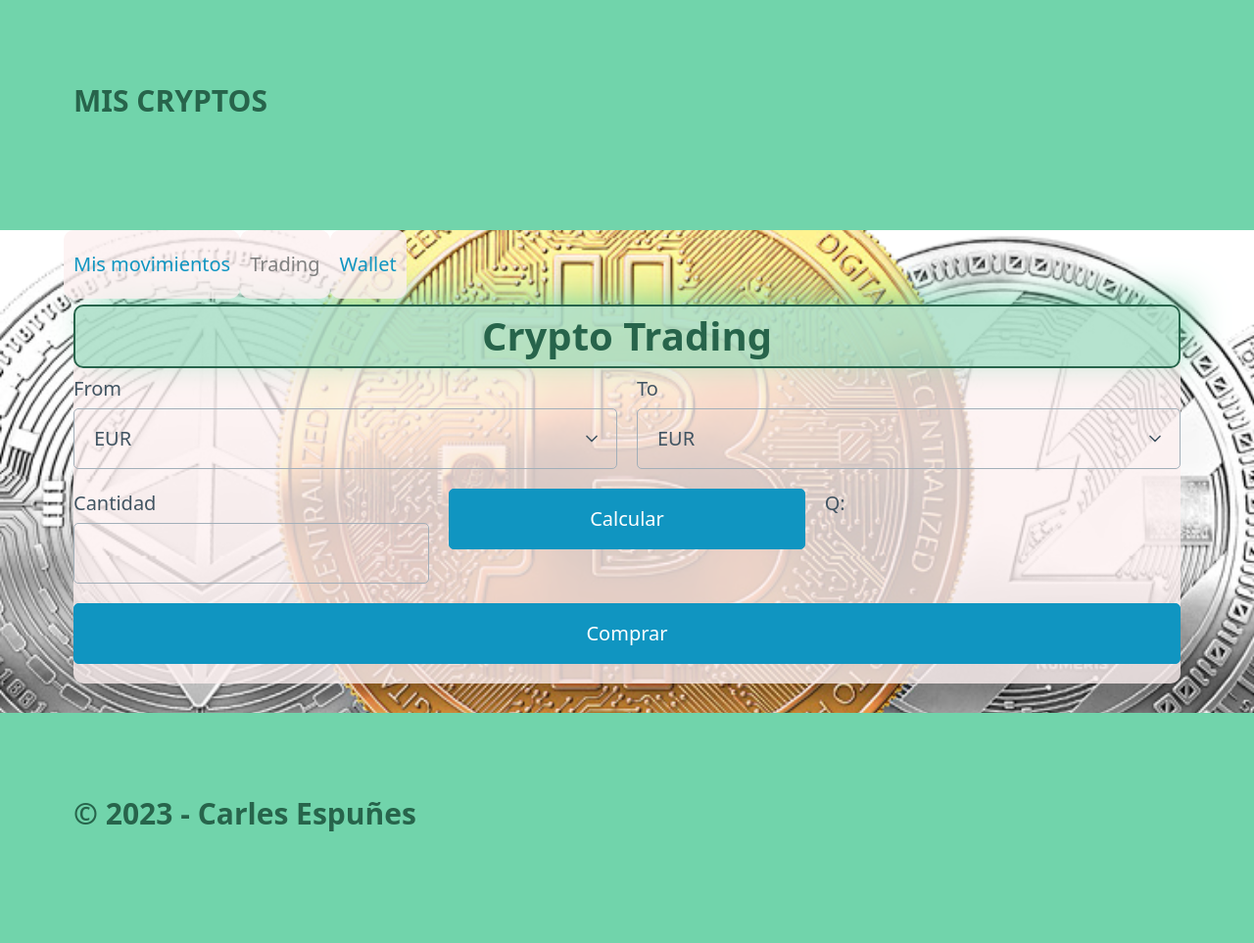
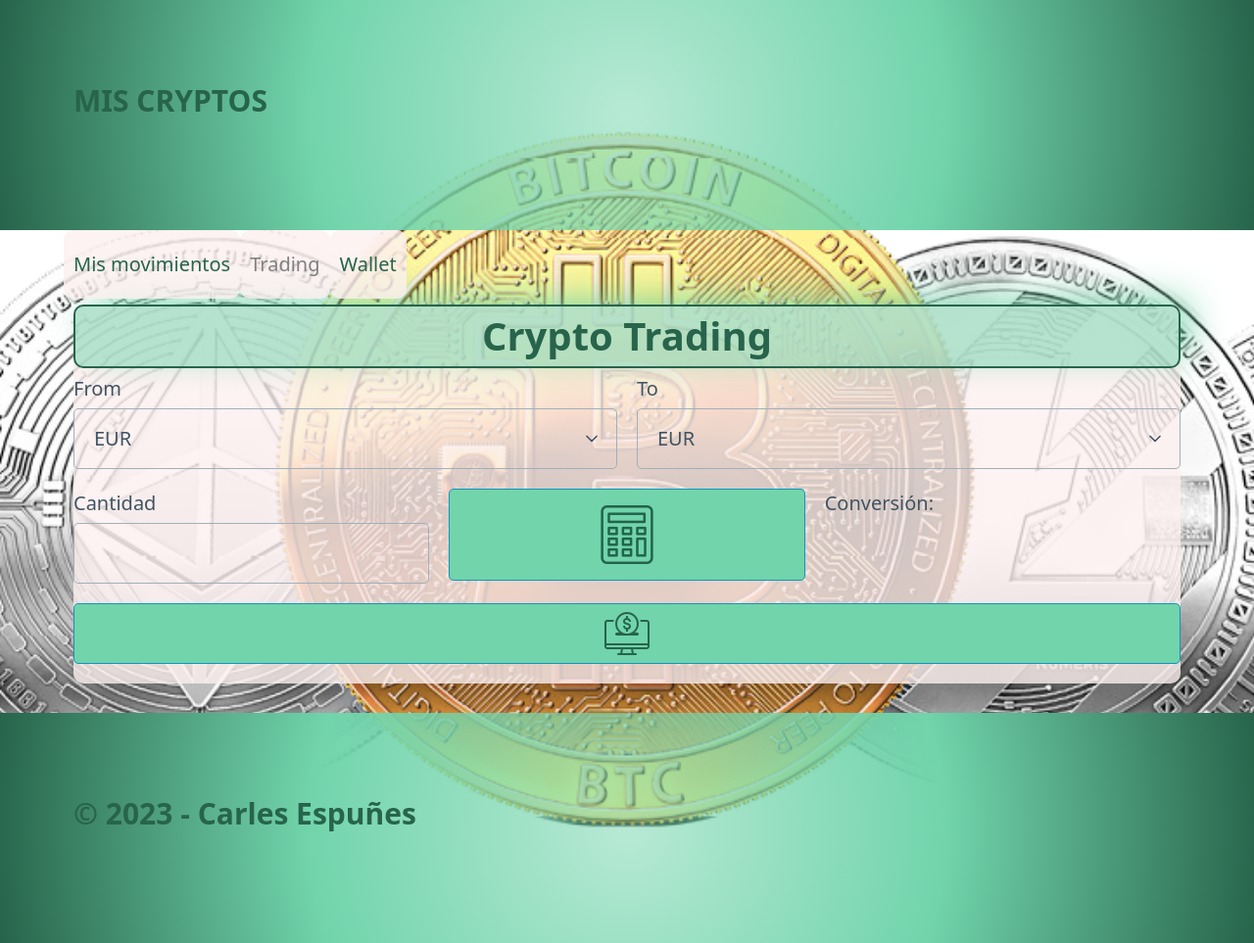
Before and after one commit to Cespuess/Proyecto_final_Bootcamp_0, a Flask app: page /purchase in a window 1280 px wide. Shown: the whole page at 98% size. Run offline with Flask 3, Linux system fonts and the light colour scheme; parts of the project's set-up code (start-up, migrations or seed data) failed here and were passed over.

Commit message:
feat datetime, api y status arriba, prueba errores BD y css purchase

```diff
--- a/mis_criptos/forms.py
+++ b/mis_criptos/forms.py
@@ -24,7 +24,7 @@ class CryptoForm(FlaskForm):
     h_time = HiddenField()
 
     calculate = SubmitField("Calcular")
-    buy = SubmitField("Comprar")
+    buy = SubmitField("Compra")
     #hemos creado un formulario con WTForm con los campor requeridos con los validadores y los errores que se muestran al ponerlo mal, sinó podemos nada de mensaje se mostrará uno estándar en inglés. NO OLVIDAR DE IMPORTAR TOT
 
 
--- a/mis_criptos/models.py
+++ b/mis_criptos/models.py
@@ -42,9 +42,9 @@ class Api:
             data = response.json()# hemos creado un diccionario con el texto de la respuesta del json
 
             if response.status_code == 200: # pedimos el código de respuesta para estar seguros de que si la petición ha ido bien poder hacer los cálculos necesarios
-                rate = Decimal(data["rate"])
+                rate = Decimal(data["rate"])# utilizamos el módulo Decimal para que nos de el número en decimales y no en notación científica
                 self.quantity_to = Decimal(self.quantity_from) * rate
-                self.date, self.time = self.get_time(data["time"])
+                #self.date, self.time = self.get_time(data["time"])
             elif response.status_code == 400:
                 self.error = "Solicitud incorrecta: hay algún problema con su solicitud"
             elif response.status_code == 401:
--- a/mis_criptos/routes.py
+++ b/mis_criptos/routes.py
@@ -3,8 +3,11 @@ from flask import render_template, redirect, request, url_for, flash
 from mis_criptos.models import Movement, CryptosDAOsqlite, Api, Status
 from mis_criptos.forms import CryptoForm
 import sqlite3
+import datetime
 
 dao=CryptosDAOsqlite(app.config.get("PATH_SQLITE"))
+api = Api() # instanciamos la clase con toda la info de la petición a la API
+status = Status(dao)
 
 @app.route("/")
 def index():
@@ -25,7 +28,6 @@ def index():
 @app.route("/purchase", methods=["GET", "POST"])# poniendo el methods se habilita el post, porque el get va siempre activado
 def trading():
     form = CryptoForm()# instanciamos la clase del formulario vacío
-    api = Api() # instanciamos la clase con toda la info de la petición a la API
     if request.method == "GET":
         return render_template("purchase.html", form=form, route=request.path, title="Trading")
     elif form.calculate.data:  # si el botón calcular ha sido el pulsado
@@ -39,13 +41,13 @@ def trading():
                 flash(api.error)# capturamos el error que se haya podido procucir en la llamada a la API
                 return render_template('purchase.html', form=form, route=request.path,title="Trading", api=api)
 
-
+            date_form = datetime.datetime.now()
             form.h_from.data = form.m_from.data #damos el valor correspondiente a los campos ocultos
             form.h_to.data = form.m_to.data
             form.h_q.data = form.q_from.data
             form.h_q_to.data = api.quantity_to
-            form.h_date.data = api.date
-            form.h_time.data = api.time
+            form.h_date.data = date_form.strftime("%Y-%m-%d")
+            form.h_time.data = date_form.strftime("%X")
 
             return render_template('purchase.html', form=form, route=request.path,title="Trading", api=api)
 
@@ -67,7 +69,7 @@ def trading():
 
                     return redirect("/") # nos devuelve a la página inicial que nos muestra los movimientos
 
-                except ValueError as e: # por si el movimiento no se crea correctamente
+                except (ValueError, sqlite3.OperationalError) as e: # por si el movimiento no se crea correctamente
                     flash(str(e))
                     return render_template('purchase.html', form=form, route=request.path,title="Trading")
 
@@ -82,8 +84,7 @@ def trading():
 
 @app.route("/status")
 def wallet():
-    api=Api()
-    status = Status(dao)
+
     try:
         lista_cantidad=api.get_value_eur(status.get_status())
 
--- a/mis_criptos/static/styles.css
+++ b/mis_criptos/static/styles.css
@@ -5,7 +5,6 @@
     --error: rgb(247, 165, 165);
     --errorOscuro: rgb(245, 53, 53);
     --fondo: rgba(253, 241, 241,0.8);
-
 }
 
 body{
@@ -15,7 +14,13 @@ body{
 }
 
 
+nav a{
+    color: var(--primarioOscuro)
+}
 
+a:hover{
+    font-weight: bold;
+}
 
 a.deactivate {
     pointer-events: none;  /*  no ejecuta los eventos del puntero */
@@ -83,10 +88,11 @@ li, main{
 
 main {
     flex-grow:1; /*hace que ocupe todo el espacio disponible y empuja el footer abajo del todo*/
+    margin-bottom: 1rem;
 }
 
 header, footer {
-    background-color:var(--primario);
+    background-image: radial-gradient(circle, var(--primarioOpaco), var(--primario), var(--primarioOscuro))
 
 }
 
@@ -103,3 +109,30 @@ footer {
 h1{
     color:var(--primarioOscuro)
 }
+
+/* purchase */
+
+#calculate, #buy{
+    background-color:var(--primario);
+    font-size: 0; /*es para ocultar la etiqueta que le hemos dado al submitField, porque si se le asigna un str vacío no se envía ningún valor (True) asociado con el botón*/
+}
+
+#buy{
+    background-image: url(/static/images/buy.png);
+    background-position: center;
+}
+
+#calculate{
+    height: 80%;
+    background-image: url(/static/images/calculadora.png);
+    background-position: center;
+}
+
+/*status*/
+
+.resumen_wallet p{
+    text-align: right;
+    padding: 0rem 0.5rem 0.1rem;
+    font-weight: bold;
+    color: var(--primarioOscuro)
+}
--- a/mis_criptos/templates/base.html
+++ b/mis_criptos/templates/base.html
@@ -3,6 +3,7 @@
         <meta charset="UTF-8">
         <meta name="viewport" content="width=device-width, initial-scale=1.0">
         <title>Mis criptos - {{title}}</title>
+        <link rel="icon" href="/static/images/icono.png" type="image/png">
         <link rel="stylesheet" href="/static/pico.css">
         <link rel="stylesheet" href="/static/styles.css">
     </head>
--- a/mis_criptos/templates/purchase.html
+++ b/mis_criptos/templates/purchase.html
@@ -31,7 +31,7 @@
                      {{ form.calculate }}
                 </div>
                 <div>
-                    <p>Q: {% if form.calculate.data and form.h_q_to.data != "" %}
+                    <p>Conversión: {% if form.calculate.data and form.h_q_to.data != "" %}
                         {%if form.m_to.data == "EUR" %} {{ "%.2f"| format(form.h_q_to.data)}}€ {% else %} {{ form.h_q_to.data}} {{form.m_to.data}} {%endif%} {%endif%}</p>
                 </div>
             </div>
--- a/mis_criptos/templates/status.html
+++ b/mis_criptos/templates/status.html
@@ -27,7 +27,7 @@
                             {%endif%}
                     {% endfor %}
                 </table>
-                <div>
+                <div class="resumen_wallet">
                     <p>Valor actual: {{ "%.2f" | format((total|sum)|float) }}€ </p><!--total|sum sumará todos los valores que haya en la tabla-->
                     <p>Precio de compra: {{ "%.2f" | format(euros[0] | float)}}€</p>
                     <p>Resultado de la inversión: {{ "%.2f" | format(((total|sum) + euros[0]) | float)}}€</p>
```
Also changed, not shown: data/cryptos.db, mis_criptos/static/images/buy.png (added), mis_criptos/static/images/calculadora.png (added), mis_criptos/static/images/icono.png (added).
